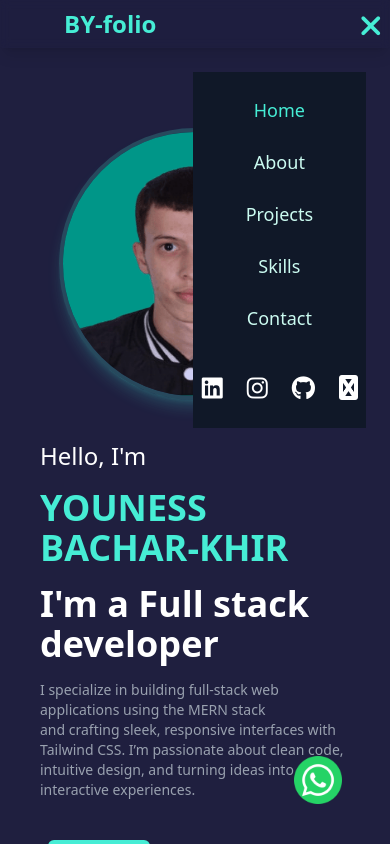
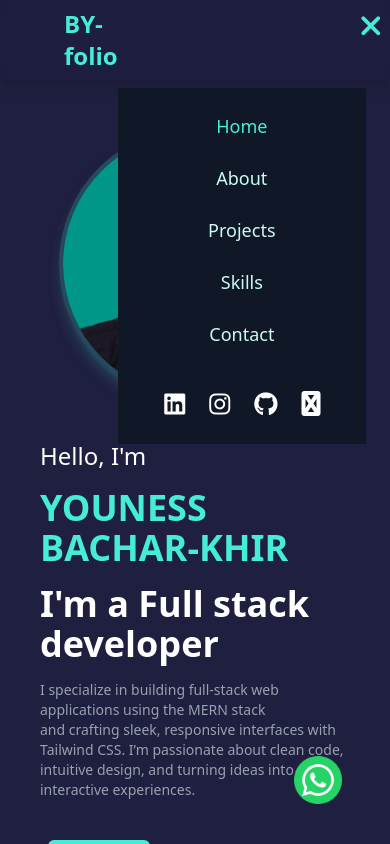
Before and after one commit to younessbachar/react-vite-portfolio, a React (Vite) app: page / in a window 390 px wide. Both pictures are taken after a click on the element 368 px from the left and 26 px from the top of the page. Shown: the top 844 px of the page. Built offline with nearby package versions, Linux system fonts and the light colour scheme.

Commit message:
responsive v4

```diff
--- a/src/components/HeaderComponent/Subheadercomponent/Logo.jsx
+++ b/src/components/HeaderComponent/Subheadercomponent/Logo.jsx
@@ -8,7 +8,7 @@ const Logo = () => {
       whileInView={{ opacity: 1, x: 0 }}
       transition={{ duration: 0.8 }}
       viewport={{ once: true }}
-      className="hover:cursor-pointer hover:scale-105 w-full pl-10 transition-transform duration-300"
+      className="hover:cursor-pointer hover:scale-105 w-1/3 pl-10 transition-transform duration-300"
     >
       <a href="/">
         <span className="font-bold text-2xl md:text-3xl text-teal-300">
--- a/src/components/HeaderComponent/Subheadercomponent/Navbar.jsx
+++ b/src/components/HeaderComponent/Subheadercomponent/Navbar.jsx
@@ -111,7 +111,7 @@ const Navbar = () => {
           ))}
 
           {/* Social icons inside mobile menu */}
-          <div className="flex space-x-6 text-2xl mt-4">
+          <div className="flex items-center space-x-6 text-2xl mt-4">
             {socialLinks.map((s, i) => (
               <a key={i} href={s.href} aria-label={s.label}>
                 <i className={`fa-brands ${s.icon} hover:text-teal-300`}></i>
```
